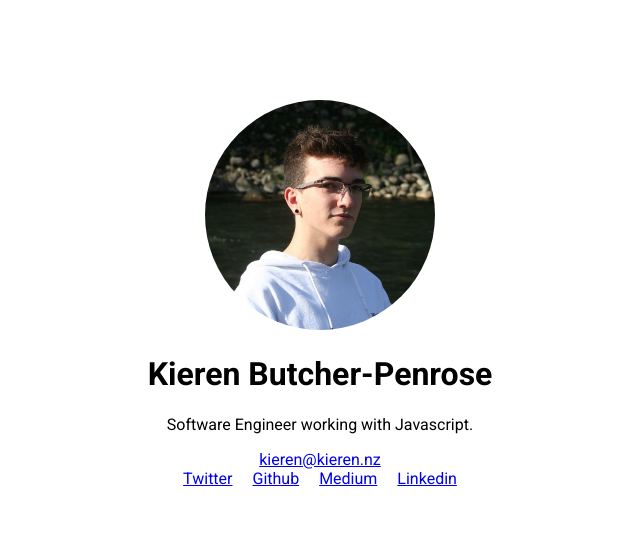
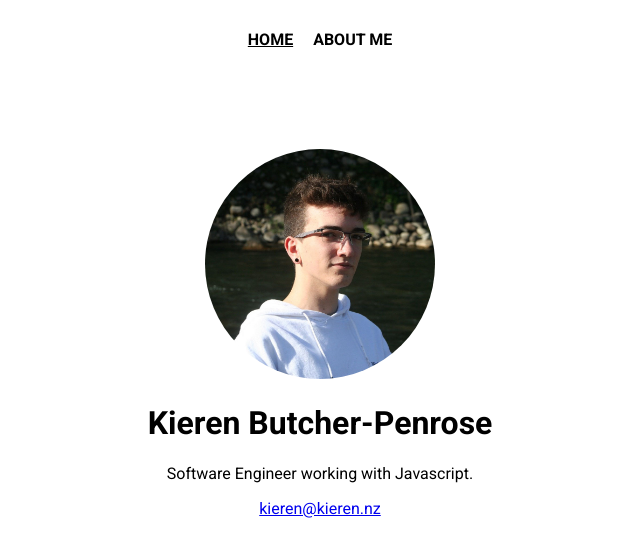
Before and after one commit to KierenBP/kieren.xyz, a Vue app: page /#/ in a window 1280 px wide. Shown: the top 556 px of the page, without its empty margins (320-960 px from the left). Built offline with nearby package versions, Linux system fonts and the light colour scheme; some icons are missing.

Commit message:
add analytics and icons

```diff
--- a/src/App.vue
+++ b/src/App.vue
@@ -1,10 +1,10 @@
 <template>
   <div id="app">
     <div class="nav">
-      <!-- <router-link :to="{name: 'Home'}" exact>Home</router-link> -->
-      <!-- <router-link :to="{name: 'Contact'}" exact>About Me</router-link> -->
-      <!-- <router-link :to="{name: 'Contact'}" exact>Projects</router-link>
-      <router-link :to="{name: 'Contact'}" exact>Resume</router-link> -->
+      <router-link :to="{name: 'Home'}" exact>Home</router-link>
+      <router-link :to="{name: 'About'}" exact>About Me</router-link>
+      <!-- <router-link :to="{name: 'Projects'}" exact>Projects</router-link>
+      <router-link :to="{name: 'Resume'}" exact>Resume</router-link> -->
     </div>
     <router-view/>
   </div>
@@ -16,7 +16,7 @@
   font-family: 'Roboto', 'Helvetica Neue';
 }
 .nav {
-  margin: 30px auto 0 auto;
+  margin: 30px auto 100px auto;
   text-align: center;
   a {
     margin-right: 20px;
--- a/src/main.js
+++ b/src/main.js
@@ -1,10 +1,19 @@
 import Vue from 'vue';
+import VueAnalytics from 'vue-analytics';
+import 'vue-awesome/icons';
+import Icon from 'vue-awesome/components/Icon.vue';
 import App from './App.vue';
 import router from './router';
 
 Vue.config.productionTip = false;
 
+Vue.use(VueAnalytics, {
+	id: 'UA-65620769-3',
+});
+
+Vue.component('icon', Icon);
+
 new Vue({
-  router,
-  render: h => h(App),
+	router,
+	render: h => h(App),
 }).$mount('#app');
--- a/src/router.js
+++ b/src/router.js
@@ -1,6 +1,7 @@
 import Vue from 'vue';
 import Router from 'vue-router';
 import Home from './views/Home.vue';
+import About from './views/About.vue';
 
 Vue.use(Router);
 
@@ -11,5 +12,10 @@ export default new Router({
 			name: 'Home',
 			component: Home,
 		},
+		{
+			path: '/about',
+			name: 'About',
+			component: About,
+		},
 	],
 });
--- /dev/null
+++ b/src/views/About.vue
@@ -0,0 +1,18 @@
+<template>
+	<div class="about">
+		Me
+	</div>
+</template>
+
+<script>
+export default {
+	name: 'about',
+	data() {
+		return {
+		};
+	},
+};
+</script>
+
+<style lang="scss" scoped>
+</style>
--- a/src/views/Home.vue
+++ b/src/views/Home.vue
@@ -5,11 +5,10 @@
 			<h1>Kieren Butcher-Penrose</h1>
 			<p>Software Engineer working with Javascript.</p>
 		<div class="block">
-      <a :href="`mailto:${email}`">{{email}}</a><br/>
-      <a href="https://twitter.com/kierenbp" class="social" target="_blank">Twitter</a>
-      <a href="https://github.com/kierenbp" class="social" target="_blank">Github</a>
-      <a href="https://medium.com/@kierenbp" class="social" target="_blank">Medium</a>
-      <a href="https://www.linkedin.com/in/kierenbp" class="social" target="_blank">Linkedin</a>
+			<a style="margin-bottom: 20px;" :href="`mailto:${email}`">{{email}}</a><br/>
+			<div v-for="s in social" :key="s.name" class="social">
+				<a :href="s.link" target="_blank"><icon :name="s.icon" scale="1.9"></icon></a>
+			</div>
 		</div>
 		</div>
 	</div>
@@ -21,14 +20,33 @@ export default {
 	data() {
 		return {
 			email: 'kieren@kieren.nz',
+			social: [{
+				name: 'Twitter',
+				link: 'https://twitter.com/kierenbp',
+				icon: 'brands/twitter-square',
+			}, {
+				name: 'Github',
+				link: 'https://github.com/kierenbp',
+				icon: 'brands/github-square',
+			}, {
+				name: 'Medium',
+				link: 'https://medium.com/@kierenbp',
+				icon: 'brands/medium',
+			}, {
+				name: 'Linkedin',
+				link: 'https://www.linkedin.com/in/kierenbp',
+				icon: 'brands/linkedin',
+			}],
 		};
 	},
 };
 </script>
 
 <style lang="scss" scoped>
+.fa-icon {
+	color: #000;
+}
 .home {
-  margin-top: 100px;
 	display: flex;
 	justify-content: center;
 	height: 150px;
@@ -41,6 +59,7 @@ export default {
 	text-align: center;
 }
 .social {
+	display: inline;
 	margin-right: 20px;
 	&:last-of-type {
 		margin-right: 0;
```
Also changed, not shown: package.json (+10 -1 lines), 1 other file (tests, documents, lock files or other folders). Lines whose indentation alone changed are shown as unchanged.
